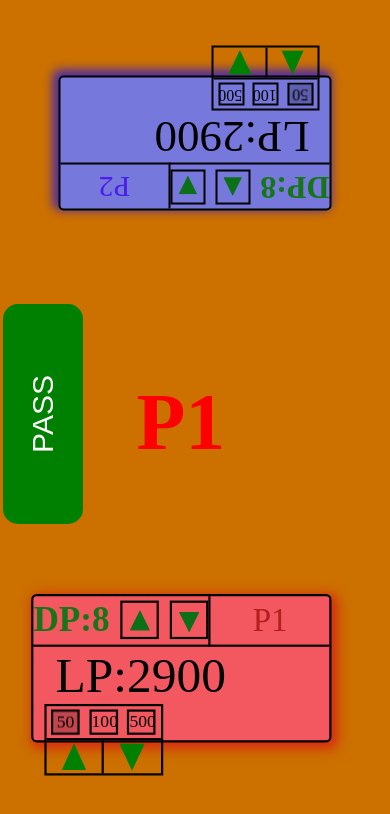
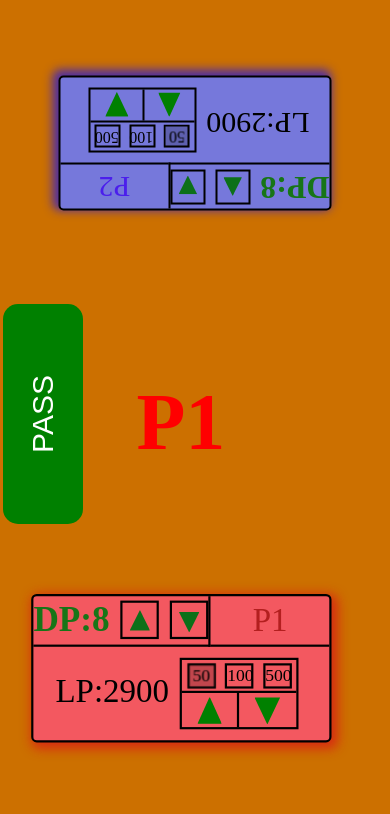
Before and after one commit to chillenz/dinomaster, a plain HTML site: page index.html in a window 390 px wide. Drawn offline with Linux system fonts and the light colour scheme.

Commit message:
add mobile support

```diff
--- a/style.css
+++ b/style.css
@@ -387,3 +387,18 @@ body{
 .lptriangledown{
     rotate: 180deg;
 }
+
+@media screen and (max-width: 500px) {
+    #lp2{
+        font-size: 30px;
+        flex-shrink: 1;
+        top: 10%;
+        position: relative;
+    }
+    #lp1{
+        position: relative;
+        top: 10%;
+        font-size: 30px;
+        flex-shrink: 1;
+    }
+}
```
